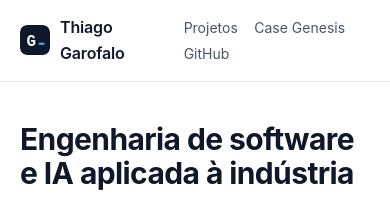
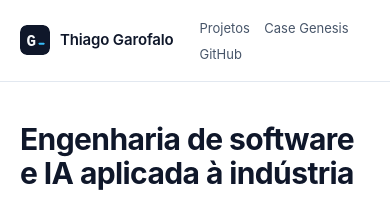
Before and after one commit to thiagogardev/thiagogardev.github.io, a Jekyll site: the page built from README.md, in a window 390 px wide. Shown: the top 210 px of the page. Built offline with Jekyll 4.4.1, drawn with Linux system fonts in a browser that asks for light colours; our own code applies the rules of GitHub Pages for plain Markdown files.

Commit message:
Cabeçalho: nome sem quebra de linha em telas estreitas
Co-Authored-By: Claude Fable 5.1 <noreply@anthropic.com>

```diff
--- a/_layouts/default.html
+++ b/_layouts/default.html
@@ -50,7 +50,8 @@
       display: flex; align-items: center; justify-content: space-between; gap: 16px;
     }
     .brand { display: flex; align-items: center; gap: 10px; color: var(--fg); font-weight: 600; letter-spacing: -0.01em; }
-    .brand img { width: 30px; height: 30px; border-radius: 7px; }
+    .brand img { width: 30px; height: 30px; border-radius: 7px; flex: none; }
+    .brand span { white-space: nowrap; }
     .brand span small { display: block; font-weight: 400; color: var(--fg-soft); font-size: 12px; line-height: 1; margin-top: 3px; }
     nav a { color: var(--fg-soft); margin-left: 18px; font-size: 15px; }
     nav a:hover { color: var(--fg); text-decoration: none; }
@@ -88,7 +89,8 @@
 
     @media (max-width: 600px) {
       body { font-size: 16px; }
-      nav a { margin-left: 12px; font-size: 14px; }
+      nav a { margin-left: 10px; font-size: 13px; }
+      .brand { font-size: 15px; }
       .brand span small { display: none; }
     }
   </style>
```
